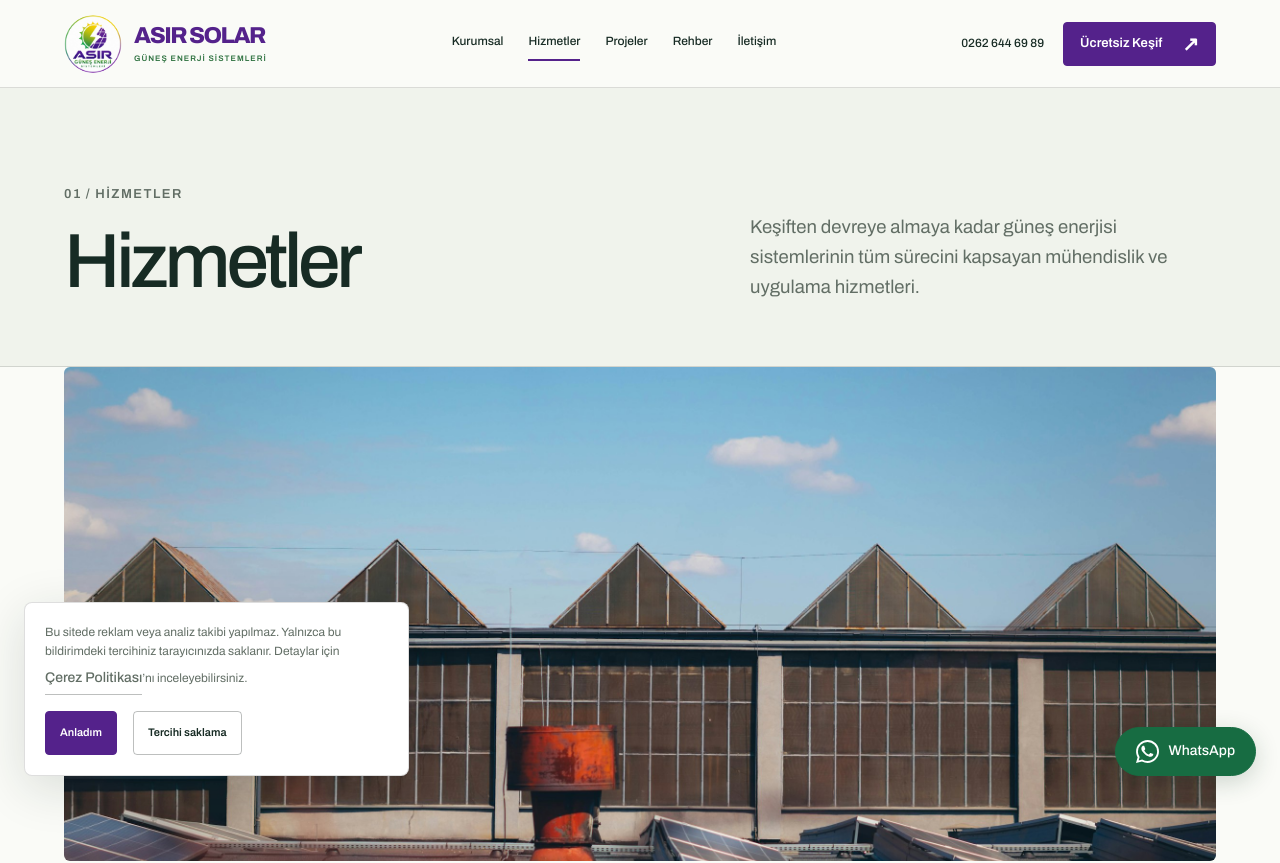
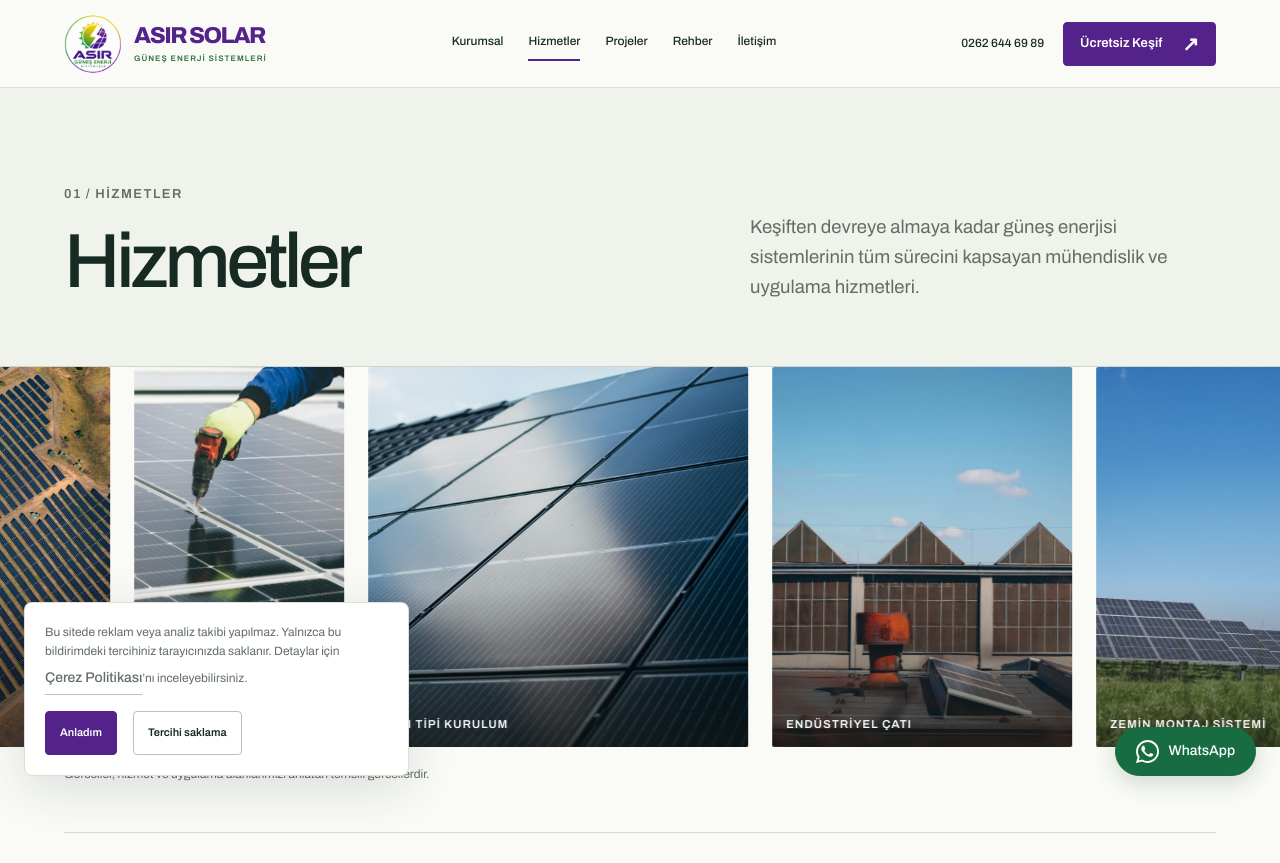
Before and after one commit to CNSVERYNS/asirsolar, a Next.js app: page /hizmetler in a window 1280 px wide. Shown: the top 863 px of the page. Built offline with nearby package versions, Linux system fonts and the light colour scheme; no server answers.

Commit message:
Move stock image marquee from projects to services

```diff
--- a/app/brand.css
+++ b/app/brand.css
@@ -26,10 +26,7 @@
 .live-projects__empty h3 { font-size: clamp(25px, 3vw, 36px); max-width: 24ch; margin-bottom: 18px; }
 .live-projects__empty p { max-width: 58ch; color: var(--muted); font-size: 15px; }
 .live-projects__notice { color: var(--muted); font-size: 13px; margin-top: 18px; }
-.project-inspiration { border-top: 1px solid var(--line); }
-.project-inspiration__heading { margin-bottom: 32px; }
-.project-inspiration__heading > p { font-size: clamp(22px, 2.5vw, 32px); margin-top: 20px; }
-.project-inspiration__heading small { display: block; color: var(--muted); margin-top: 12px; font-size: 12px; }
+.services-gallery-caption { color: var(--muted); font-size: 12px; margin-block: 18px var(--sp-6); }
 @media (max-width: 800px) {
   .live-projects__card { grid-template-columns: 1fr; }
   .live-projects__image { min-height: 240px; }
--- a/app/hizmetler/page.tsx
+++ b/app/hizmetler/page.tsx
@@ -1,10 +1,11 @@
 import type { Metadata } from "next";
-import Image from "next/image";
+import { Marquee } from "@/components/Marquee";
 import { Container } from "@/components/Container";
 import { SectionLabel } from "@/components/SectionLabel";
 import { Reveal } from "@/components/Reveal";
 import { ServiceRow } from "@/components/ServiceRow";
 import { services } from "@/data/services";
+import { galleryImages } from "@/data/gallery";
 import { pageMetadata } from "@/lib/site";
 
 export const metadata: Metadata = pageMetadata({
@@ -35,18 +36,11 @@ export default function HizmetlerPage() {
       </section>
 
       <section className="section" style={{ paddingTop: 0 }}>
+        <Reveal>
+          <Marquee images={galleryImages} />
+        </Reveal>
         <Container>
-          <Reveal>
-            <div className="detail-banner">
-              <Image
-                src="/images/stock/industrial-roof.jpg"
-                alt="Endüstriyel bina çatısında güneş paneli kurulumu"
-                fill
-                sizes="(max-width: 900px) 100vw, 1280px"
-                style={{ objectFit: "cover" }}
-              />
-            </div>
-          </Reveal>
+          <p className="services-gallery-caption">Görseller, hizmet ve uygulama alanlarımızı anlatan temsili görsellerdir.</p>
           <div className="service-list">
             {services.map((service, i) => (
               <Reveal key={service.slug} delay={i * 40} as="div">
--- a/app/projeler/page.tsx
+++ b/app/projeler/page.tsx
@@ -4,10 +4,8 @@ import { Container } from "@/components/Container";
 import { SectionLabel } from "@/components/SectionLabel";
 import { Reveal } from "@/components/Reveal";
 import { LiveProjects } from "@/components/LiveProjects";
-import { Marquee } from "@/components/Marquee";
 import { listProjects } from "@/lib/projects/repository";
 import type { ManagedProject } from "@/lib/projects/types";
-import { galleryImages } from "@/data/gallery";
 import { pageMetadata } from "@/lib/site";
 
 export const dynamic = "force-dynamic";
@@ -41,7 +39,6 @@ export default async function ProjelerPage() {
       </section>
 
       <section className="section--tight"><Container><LiveProjects initialProjects={projects} unavailable={unavailable} /></Container></section>
-      <section className="section project-inspiration"><Container><div className="project-inspiration__heading"><SectionLabel index="02" text="UYGULAMA ALANLARI" /><p>Çatıdan araziye, güneşin olduğu her yerde.</p><small>Aşağıdaki görseller uygulama alanlarını anlatan temsili görsellerdir.</small></div></Container><Marquee images={galleryImages} /></section>
     </>
   );
 }
```
Also changed, not shown: tests/crm.integration.mjs (+1 -1 lines).
